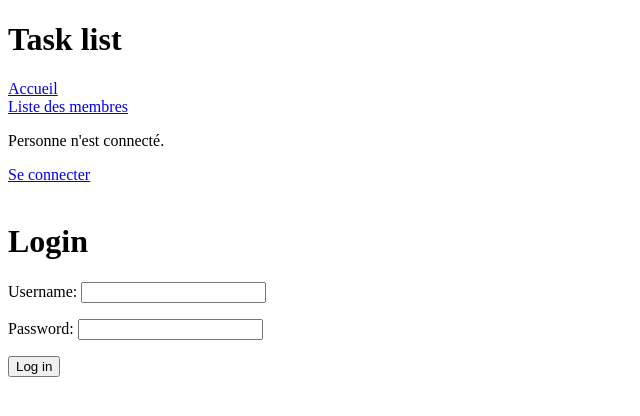
After one commit to jeanfimollheger/firstdeployement, a Django app: page /members/login/ in a window 1280 px wide. The commit adds this page. Shown: the top 416 px of the page, without its empty margins (0-640 px from the left). Run offline with Django 4.2, Linux system fonts and the light colour scheme.

Commit message:
member login & logout

```diff
--- a/members/forms.py
+++ b/members/forms.py
@@ -1,8 +1,8 @@
 from django import forms
-from django.contrib.auth.forms import UserCreationForm
+from django.contrib.auth.forms import UserCreationForm, AuthenticationForm
 from .models import Member
 
-class SignUpForm(UserCreationForm):
+class MemberSignUpForm(UserCreationForm):
     password2 = forms.CharField(label='Confirm Password', widget=forms.PasswordInput)
 
     class Meta:
@@ -20,3 +20,11 @@ class SignUpForm(UserCreationForm):
         if password1 and password2 and password1 != password2:
             raise forms.ValidationError("Passwords do not match")
         return password2
+
+class MemberLoginForm(AuthenticationForm):
+    username = forms.CharField(widget=forms.TextInput(attrs={'class': 'form-control'}))
+    password = forms.CharField(widget=forms.PasswordInput(attrs={'class': 'form-control'}))
+
+    class Meta:
+        model = Member
+        fields = ['username', 'password']
--- /dev/null
+++ b/members/templates/members/login.html
@@ -0,0 +1,10 @@
+{% extends 'base.html' %}
+
+{% block content %}
+    <h1>Login</h1>
+    <form method="post">
+      {% csrf_token %}
+      {{ form.as_p }}
+      <button type="submit">Log in</button>
+  </form>
+{% endblock %}
--- a/members/urls.py
+++ b/members/urls.py
@@ -1,9 +1,11 @@
 from django.urls import path
-from .views import MemberListView, MemberSignUpView#, MemberDetailView
+from .views import MemberListView, MemberSignUpView, MemberLoginView, MemberLogoutView#, MemberDetailView
 
 
 urlpatterns = [
     path('member_list', MemberListView.as_view(), name='member_list'),
     path('signup/', MemberSignUpView.as_view(), name='signup'),
+    path('login/', MemberLoginView.as_view(), name='login'),
+    path('logout/', MemberLogoutView.as_view(), name='logout'),
     #path('<slug:slug>/', MemberDetailView.as_view(), name='member_detail'),
 ]
--- a/members/views.py
+++ b/members/views.py
@@ -1,8 +1,9 @@
-from django.views.generic import ListView, DetailView, FormView
+from django.views.generic import ListView, FormView
 from django.contrib.auth import login
+from django.contrib.auth.views import LoginView, LogoutView
 from django.urls import reverse_lazy
 from .models import Member
-from .forms import SignUpForm
+from .forms import MemberSignUpForm, MemberLoginForm
 
 # Create your views here.
 class MemberListView(ListView):
@@ -11,9 +12,10 @@ class MemberListView(ListView):
     context_object_name = 'members'
     #paginate_by = 10   #Number of members per page
 
+
 class MemberSignUpView(FormView):
     template_name = 'members/signup.html'
-    form_class = SignUpForm
+    form_class = MemberSignUpForm
     success_url = reverse_lazy('home')  # Redirect to home page after successful signup
     redirect_authenticated_user = True  # Redirect authenticated users to home page
 
@@ -21,3 +23,14 @@ class MemberSignUpView(FormView):
         user = form.save()
         login(self.request, user)
         return super().form_valid(form)
+
+
+class MemberLoginView(LoginView):
+    template_name = 'members/login.html'
+    authentication_form = MemberLoginForm
+    success_url = reverse_lazy('home')  # Redirect to home page after successful login
+    redirect_authenticated_user = True  # Redirect authenticated users to home page
+
+class MemberLogoutView(LogoutView):
+    template_name = 'members/logout.html'
+    next_page = reverse_lazy('home')  # Redirect to home page after successful logout
--- a/templates/base.html
+++ b/templates/base.html
@@ -9,6 +9,17 @@
 </head>
 <body>
   <h1>Task list</h1>
+  <a href= "{% url 'home' %}">Accueil</a><br>
+  <a href= "{% url 'member_list' %}">Liste des membres</a>
+
+  {% if user.is_authenticated %}
+  <p>Bienvenue, {{ user.username }} !</p>
+  <a href="{% url 'logout' %}">Se déconnecter</a>
+  {% else %}
+  <p>Personne n'est connecté.</p>
+  <a href="{% url 'login' %}">Se connecter</a>
+  {% endif %} <br /><br />
+
   {% block content %}{% endblock %}
 </body>
 </html>
```
